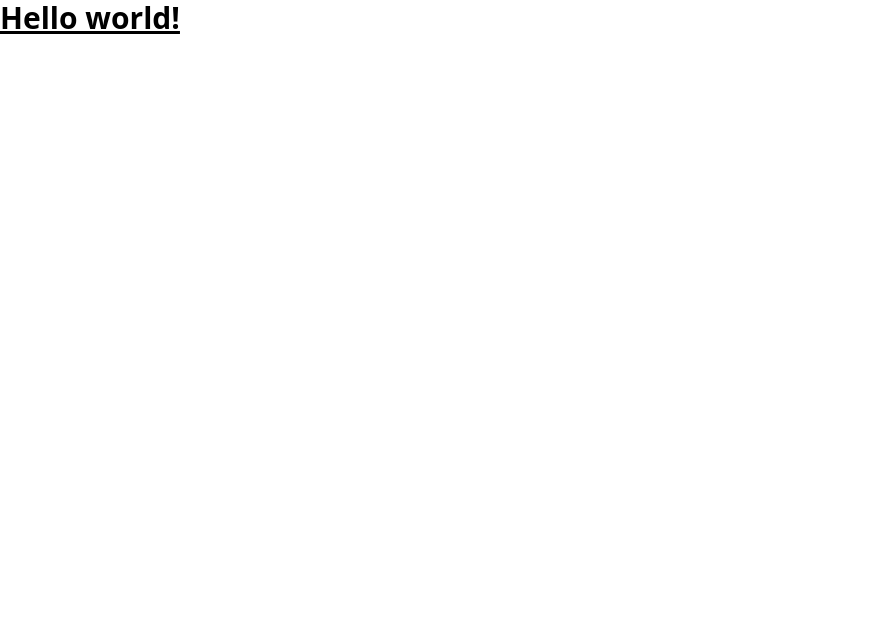
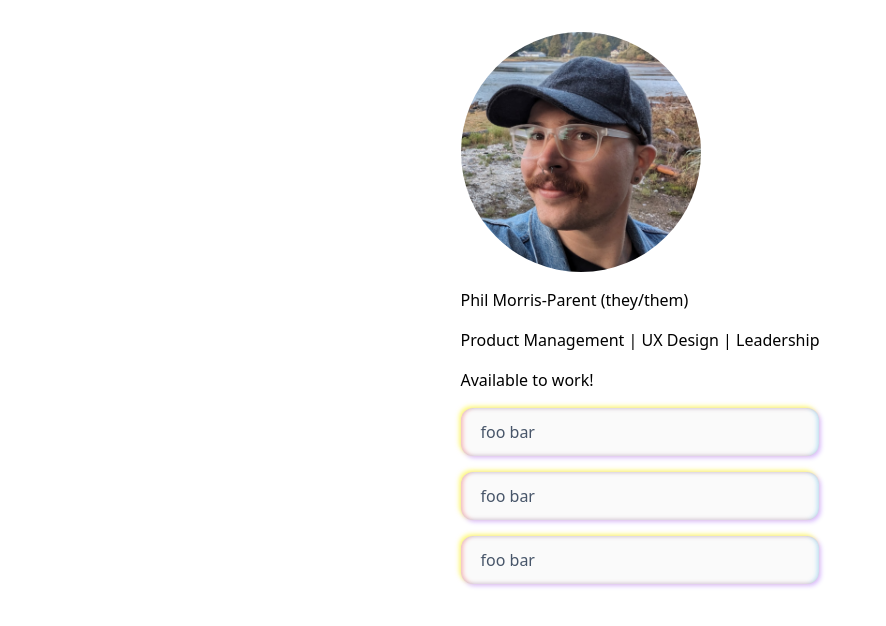
Before and after one commit to phillmp/website, a Svelte app: page / in a window 1280 px wide. Shown: the top 626 px of the page, without its empty margins (0-886 px from the left). Built offline with nearby package versions, Linux system fonts and the light colour scheme.

Commit message:
rough draft WIP - added button component, began work on HeroImage

```diff
--- a/src/App.svelte
+++ b/src/App.svelte
@@ -1,11 +1,18 @@
 <script lang="ts">
    import "./app.css"
+   import LinkButton from "./lib/LinkButton.svelte";
+   import HeroImage from "./lib/HeroImage.svelte";
+   import PhilSelfie from "./assets/PhilSelfie.png"
 </script>
 
-<main>
-  <div>
-    <h1 class="text-3xl font-bold underline">
-      Hello world!
-    </h1>
+<main class="flex w-full h-full my-8 place-content-center">
+  <div id="maincontainer" class="flex flex-col gap-y-4">
+    <HeroImage src={PhilSelfie} alt="A picture of Phil, an adult with glasses, a nosering and a moustache wearing a denim jacket and black felt cap standing on a rocky shore"/>
+    <h1>Phil Morris-Parent <span>(they/them)</span></h1>
+    <h2>Product Management | UX Design | Leadership</h2>
+    <h3>Available to work!</h3>
+    <LinkButton href="#"> foo bar </LinkButton>
+    <LinkButton href="#"> foo bar </LinkButton>
+    <LinkButton href="#"> foo bar </LinkButton>
   </div>
 </main>
--- /dev/null
+++ b/src/lib/HeroImage.svelte
@@ -0,0 +1,6 @@
+<script>
+    export let src='';
+    export let alt=''
+</script>
+
+<img src={src} alt={alt} class="rounded-full w-48 max-w-max md:w-60"/>
--- /dev/null
+++ b/src/lib/LinkButton.svelte
@@ -0,0 +1,17 @@
+<script>
+    export let href="void"
+</script>
+<!-- left -->
+<div class="shadow-[inset_2px_0px_4px_0px_rgba(255,0,0,0.25)] hover:shadow-[inset_2px_0px_4px_0px_rgba(255,0,0,0.25)] rounded-xl transition-shadow bg-zinc-50 active:bg-zinc-100">
+<!-- right -->
+<div class="shadow-[inset_-2px_0px_4px_0px_rgba(15,171,238,0.25)] hover:shadow-[inset_-2px_0px_4px_0px_rgba(15,171,238,0.25)] rounded-xl transition-shadow">
+<!-- top -->
+<div class="shadow-[-2px_-2px_4px_0px_rgba(255,245,0,0.5)] hover:shadow-[-2px_-2px_4px_0px_rgba(255,245,0,0.75)] rounded-xl transition-shadow">
+<!-- bottom -->
+<div class="shadow-[2px_2px_4px_0px_rgba(112,0,255,0.25)] hover:shadow-[2px_2px_4px_0px_rgba(112,0,255,0.35)] rounded-xl transition-shadow">
+<div class="flex">
+    <a href={href} class="px-5 py-3 rounded-xl text-slate-600 hover:text-slate-900 transition-all">
+        <slot/>
+    </a>
+</div>
+</div></div></div></div>
```
Also changed, not shown: src/assets/PhilSelfie.png (added).
